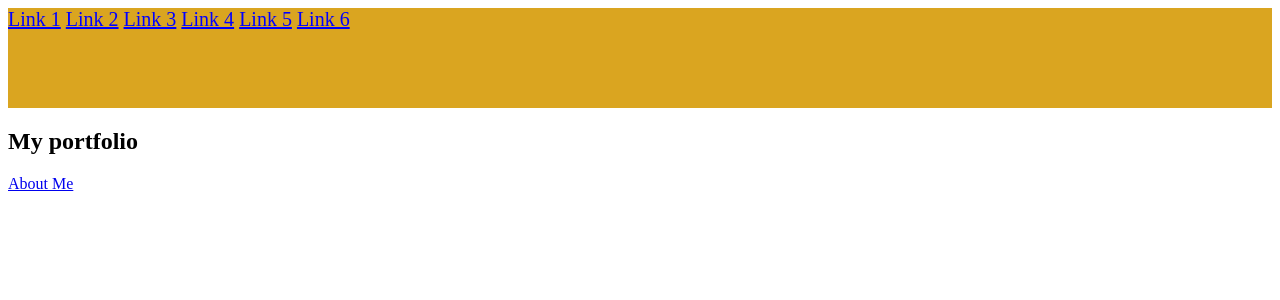
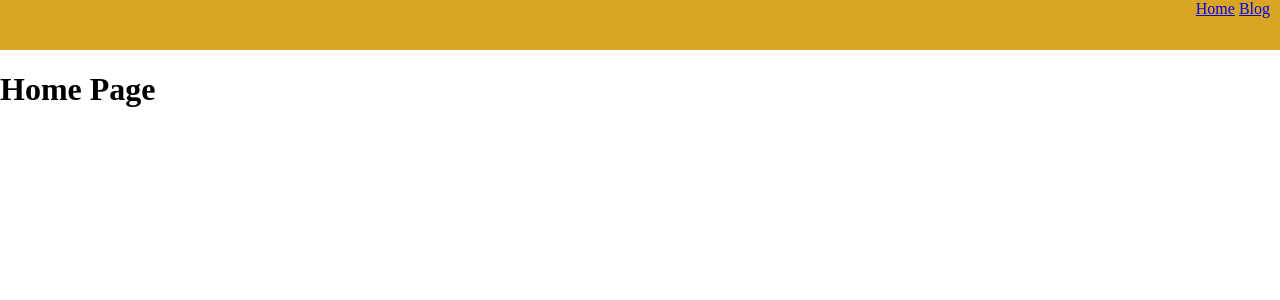
Before and after one commit to navarrorc/portfolio1, a Jekyll site: the page built from index.html, in a window 1280 px wide. Shown: the top 300 px of the page. Built offline with Jekyll 4.4.1, drawn with Linux system fonts in a browser that asks for light colours.

Commit message:
add blog posts

```diff
--- a/_includes/navigation.html
+++ b/_includes/navigation.html
@@ -1,40 +1,26 @@
 <style>
-	ul {
-	    list-style-type: none;
-	    margin: 0;
-	    padding: 0;
+	nav ul {
+		margin: 0;
+		padding-right: 10px;
+		text-align: right;
 	}
-	ul > li {
+
+	nav ul>li {
 		display: inline;
-		font-size: 20px;
 	}
-	li > a {
-		color: blue;
-	}
+
 	nav {
 		background-color: goldenrod;
-		height: 100px;
+		height: 50px;
 	}
 </style>
 <nav>
 	<ul>
 		<li>
-			<a href="#">Link 1</a>
+			<a href="{{ site.github.url }}/">Home</a>
 		</li>
 		<li>
-			<a href="#">Link 2</a>
-		</li>
-		<li>
-			<a href="#">Link 3</a>
-		</li>
-		<li>
-			<a href="#">Link 4</a>
-		</li>
-		<li>
-			<a href="#">Link 5</a>
-		</li>
-		<li>
-			<a href="#">Link 6</a>
+			<a href="{{ site.github.url }}/blog.html">Blog</a>
 		</li>
 	</ul>
 </nav>
--- a/_layouts/default.html
+++ b/_layouts/default.html
@@ -4,9 +4,16 @@
     <meta charset="UTF-8">
     <meta name="viewport" content="width=device-width, user-scalable=no, initial-scale=1.0, maximum-scale=1.0, minimum-scale=1.0">
     <title>{{ page.title }}</title>
+    <style>
+        body {
+            /* RESET */
+            margin: 0;
+            padding: 0;
+        }
+    </style>
 </head>
 <body>
-		{% include navigation.html %}
+	{% include navigation.html %}
 
     {{ content }}
 </body>
--- a/about.html
+++ b/_layouts/page.html
@@ -2,4 +2,4 @@
 layout: default
 ---
 
-<h2>About Me</h2>
+{{ content }}
--- a/index.html
+++ b/index.html
@@ -3,6 +3,4 @@ layout: default
 title: portfolio
 ---
 
-<h2>My portfolio</h2>
-
-<a href="/about.html">About Me</a>
+<h1>Home Page</h1>
```
Also changed, not shown: _layouts/post.html (added, +8 -0 lines), _posts/2017-05-30-learning-css.md (added, +7 -0 lines), _posts/2017-05-30-learning-html.md (added, +7 -0 lines), blog.html (added, +10 -0 lines), images/blogging.jpg (added).
